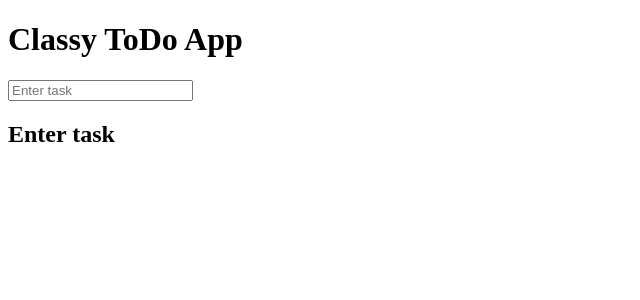
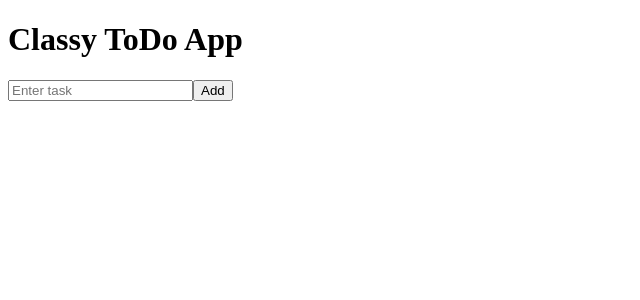
Before and after one commit to pinakinmistry/React-Training, a React app in the folder todo-app/: page / in a window 1280 px wide. Shown: the top 300 px of the page, without its empty margins (0-640 px from the left). Built offline with nearby package versions, Linux system fonts and the light colour scheme.

Commit message:
ToDo List implementation

```diff
--- a/todo-app/App.js
+++ b/todo-app/App.js
@@ -4,7 +4,8 @@ class App extends React.Component {
 	constructor() {
 		super()
 		this.state = {
-			input: 'Enter task'
+			input: '',
+			tasks: []
 		}
 	}
 	onChange(e) {
@@ -12,14 +13,25 @@ class App extends React.Component {
 			input: e.target.value
 		})
 	}
+	onAddTask() {
+		this.setState({
+			input: '',
+			tasks: [...this.state.tasks, this.state.input]
+		})
+	}
 	render() {
 		return (
 			<div>
 				<h1>{this.props.header}</h1>
 				<input type="text"
-					placeholder={this.state.input}
+					placeholder="Enter task"
+					value={this.state.input}
 					onChange={this.onChange.bind(this)} />
-				<h2>{this.state.input}</h2>
+				<button onClick={this.onAddTask.bind(this)}>Add</button>
+				<ul>
+					{this.state.tasks.map((task) =>
+						<li><label><input type="checkbox" /> {task}</label></li>)}
+				</ul>
 			</div>
 		);
 	}
```
Also changed, not shown: 1 other file (tests, documents, lock files or other folders).
